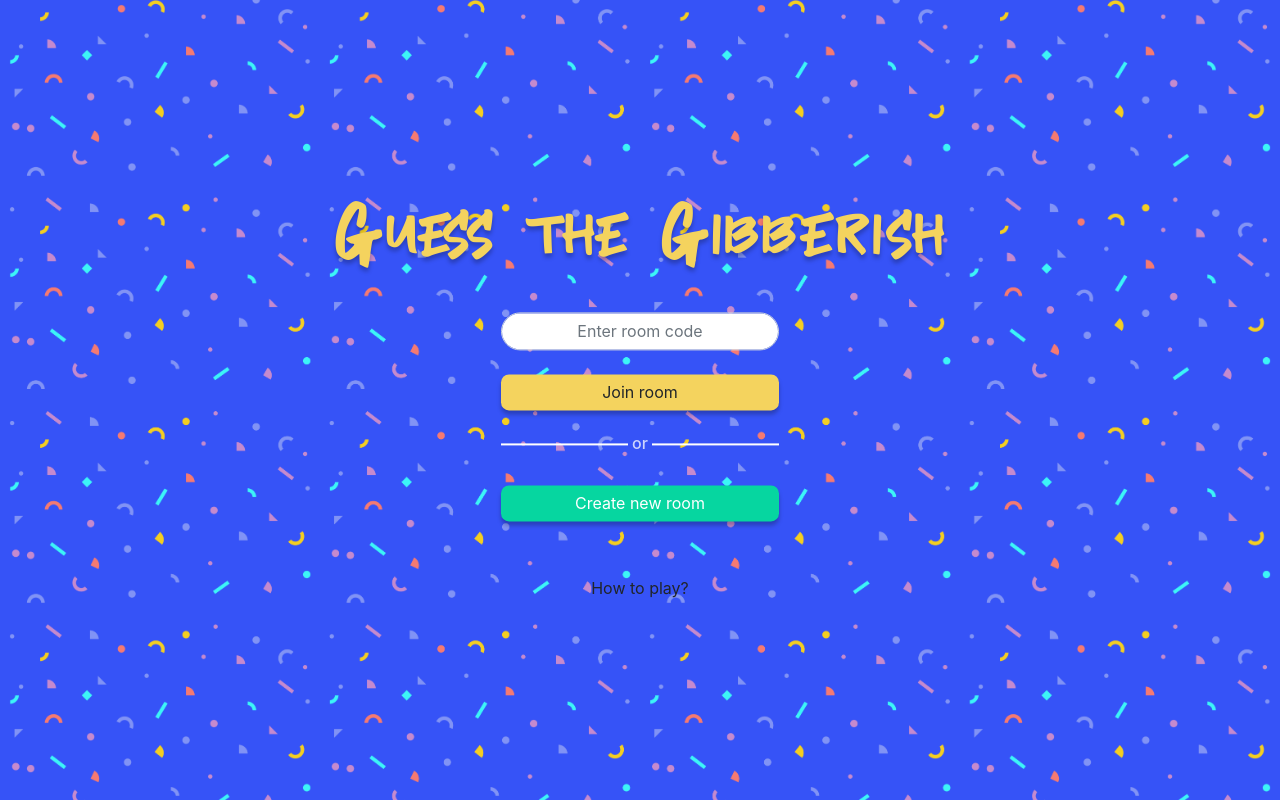
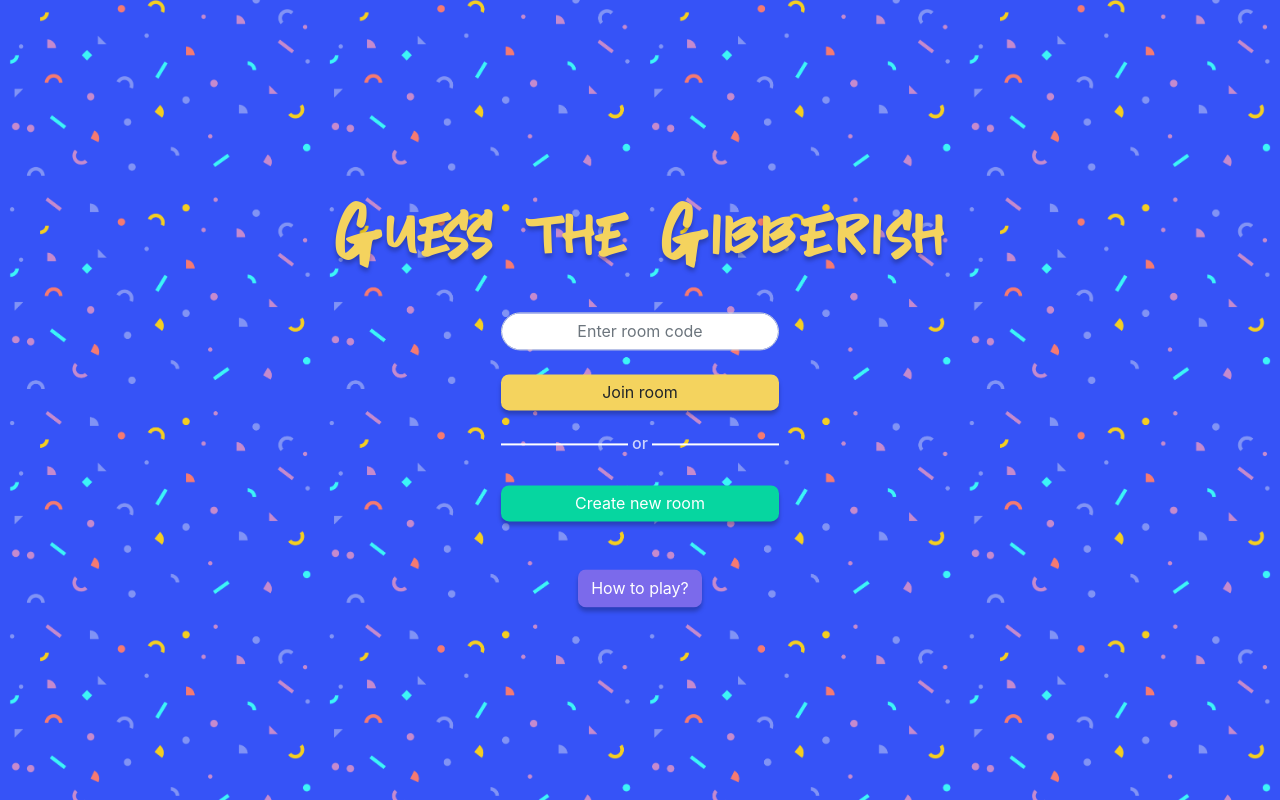
Before and after one commit to ryanmt95/gibberish, a React (Create React App) app in the folder gibberish_client/: page / in a window 1280 px wide. Built offline with nearby package versions, Linux system fonts and the light colour scheme; no server answers.

Commit message:
Style instructions modal

```diff
--- a/gibberish_client/src/App.css
+++ b/gibberish_client/src/App.css
@@ -101,6 +101,13 @@ h6:before, h6:after {
   border-radius: 8px;
 }
 
+#instructionsButton {
+  background-color: #7B6AEB;;
+  color: white;
+  box-shadow: 0px 4px 4px rgba(0, 0, 0, 0.25);
+  border-radius: 8px;
+}
+
 .btn-success {
   background-color: #06D6A0;
   border: 0;
@@ -109,6 +116,18 @@ h6:before, h6:after {
 .btn-warning {
   background-color: #F4D35E;
   border: 0;
+}
+
+#instructionsText {
+  padding: 0 10px;
+}
+
+#exampleContainer {
+  border: 5px solid;
+  padding: 10px;
+  border-color: #CCB447;
+  border-radius: 8px;
+  margin: 0 10px;
 }
 
 .modal {
```
